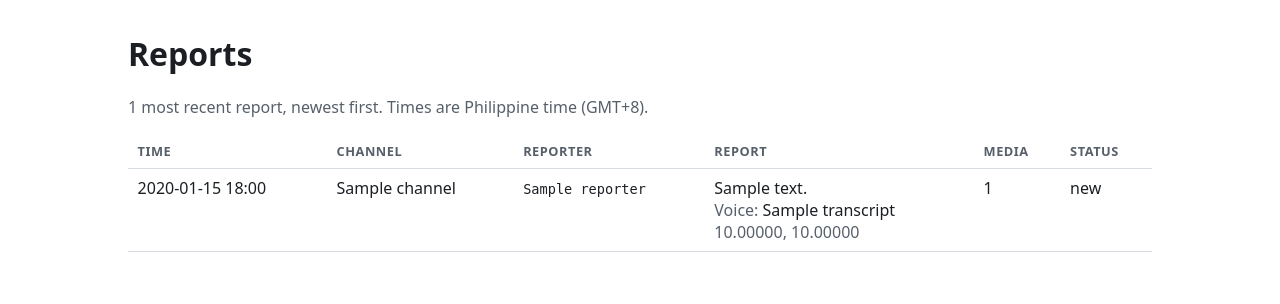
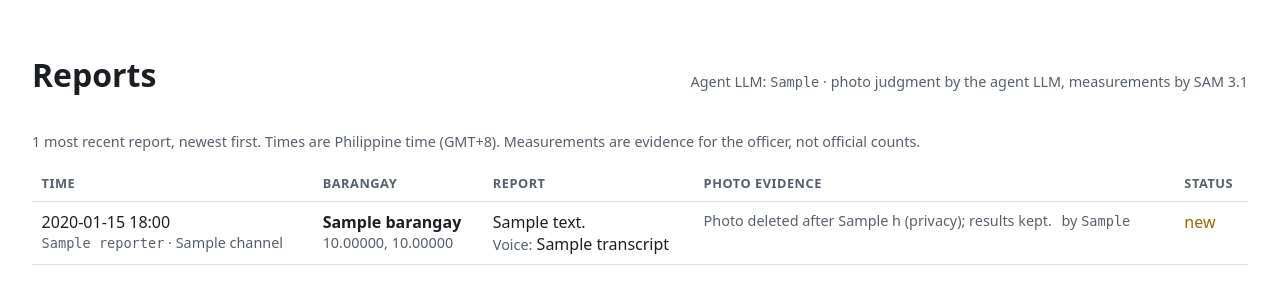
Before and after one commit to ronniecutamora/hack, a FastAPI app: template app/templates/reports.html in a window 1280 px wide. Shown: the top 304 px of the page. Run offline with FastAPI, Linux system fonts and the light colour scheme; the template is opened without the code that fills it: most values are stand-ins (such as "Sample title", 1, 10 or a date in 2020); parts of the project's set-up code (start-up, migrations or seed data) failed here and were passed over.

Commit message:
feat: show assessments and photo evidence on the reports page
Each report shows its barangay and how it was found, the agent's summary
and stated facts (unstated ones are skipped), the cleaned transcript with
the raw one behind a toggle, and each photo's overlay, judgment and SAM
measurement labelled as evidence. The header names the active agent LLM.
Photos, overlays and voice notes are served by id from /media/<id> only
while retained and only from inside the media folder.

```diff
--- a/app/main.py
+++ b/app/main.py
@@ -1,21 +1,27 @@
-"""FastAPI app: health check and a minimal server-rendered list of reports (dashboard seed).
+"""FastAPI app: health check, the officer's report list with assessments, and evidence media.
 
 Run with: uv run uvicorn app.main:app --reload
+
+There is no login yet, so the app must only listen on localhost (uvicorn's default). Add
+authentication before exposing it anywhere: the pages show reports and photos.
 """
 
+import mimetypes
+from collections import defaultdict
 from collections.abc import AsyncIterator
 from contextlib import asynccontextmanager
 from datetime import UTC, datetime, timedelta, timezone
 from pathlib import Path
+from typing import Any
 
-from fastapi import FastAPI, Request
-from fastapi.responses import HTMLResponse
+from fastapi import FastAPI, HTTPException, Request
+from fastapi.responses import FileResponse, HTMLResponse
 from fastapi.templating import Jinja2Templates
-from sqlmodel import Session, col, func, select
+from sqlmodel import Session, col, select
 
 from app.config import Settings, get_settings
 from app.db import init_db, make_engine
-from app.models import Media, Report, Reporter
+from app.models import Assessment, Media, PhotoAssessment, Report, Reporter
 
 MANILA = timezone(timedelta(hours=8))  # Philippine time, no daylight saving
 REPORT_LIMIT = 200
@@ -29,6 +35,65 @@
 
 
 templates.env.filters["manila_time"] = manila_time
+
+GEO_SOURCES = {
+    "pin": "location pin",
+    "exif": "photo GPS",
+    "text": "named in text",
+    "transcript": "named in voice note",
+    "llm": "named (read by the agent)",
+    "ambiguous": "several barangays named",
+    "none": "not found",
+}
+DEPTHS = {
+    "ankle": "ankle-deep",
+    "knee": "knee-deep",
+    "waist": "waist-deep",
+    "chest": "chest-deep",
+    "above_head": "above head",
+}
+
+
+def fact_lines(facts: dict[str, Any] | None) -> list[str]:
+    """The stated facts as short labels for the officer; unstated (null) fields are skipped."""
+    if not facts:
+        return []
+    lines: list[str] = []
+    if facts.get("is_correction"):
+        lines.append("CORRECTION of an earlier report")
+    if facts.get("flood_depth") in DEPTHS:
+        lines.append(f"flood {DEPTHS[facts['flood_depth']]}")
+    counts = [
+        ("houses_totally_damaged", "houses totally damaged"),
+        ("houses_partially_damaged", "houses partially damaged"),
+        ("houses_flooded", "houses flooded"),
+        ("families_affected", "families affected"),
+        ("families_evacuated", "families evacuated"),
+        ("persons_evacuated", "persons evacuated"),
+        ("dead", "dead"),
+        ("injured", "injured"),
+        ("missing", "missing"),
+        ("fish_cages_or_pens_damaged", "fish cages/pens damaged"),
+        ("livestock_lost", "animals lost"),
+    ]
+    lines += [f"{facts[key]} {label}" for key, label in counts if facts.get(key) is not None]
+    if facts.get("crop") not in (None, "none"):
+        crop = facts["crop"]
+        if facts.get("crop_area_hectares") is not None:
+            crop += f", {facts['crop_area_hectares']:g} ha"
+        if facts.get("crop_damage_percent") is not None:
+            crop += f", {facts['crop_damage_percent']:g}% damaged"
+        lines.append(crop)
+    for key, label in (("hazards", "hazards"), ("infrastructure", "damaged"), ("needs", "needs")):
+        if facts.get(key):
+            lines.append(f"{label}: {', '.join(v.replace('_', ' ') for v in facts[key])}")
+    if facts.get("place_detail"):
+        lines.append(f"place: {facts['place_detail']}")
+    return lines
+
+
+templates.env.globals["fact_lines"] = fact_lines
+templates.env.globals["GEO_SOURCES"] = GEO_SOURCES
 
 
 def create_app(settings: Settings | None = None) -> FastAPI:
@@ -51,18 +116,63 @@
     def reports(request: Request) -> HTMLResponse:
         with Session(request.app.state.engine) as session:
             rows = session.exec(
-                select(Report, Reporter.pseudonym, func.count(col(Media.id)))
+                select(Report, Reporter.pseudonym)
                 .join(Reporter, col(Reporter.id) == Report.reporter_id)
-                .outerjoin(Media, col(Media.report_id) == col(Report.id))
-                .group_by(col(Report.id))
                 .order_by(col(Report.received_at).desc())
                 .limit(REPORT_LIMIT)
             ).all()
+            ids = [report.id for report, _ in rows]
+            media = session.exec(select(Media).where(col(Media.report_id).in_(ids))).all()
+            assessments = session.exec(
+                select(Assessment).where(col(Assessment.report_id).in_(ids))
+            ).all()
+            photo_rows = session.exec(
+                select(PhotoAssessment).where(col(PhotoAssessment.report_id).in_(ids))
+            ).all()
+        media_by_id = {m.id: m for m in media}
+        media_by_report: defaultdict[int, list[Media]] = defaultdict(list)
+        for m in media:
+            media_by_report[m.report_id].append(m)
+        photos_by_report: defaultdict[int, list[dict[str, Any]]] = defaultdict(list)
+        for row in photo_rows:
+            photos_by_report[row.report_id].append(
+                {
+                    "assessment": row,
+                    "photo": media_by_id.get(row.media_id),
+                    "overlay": media_by_id.get(row.overlay_media_id),
+                }
+            )
+        by_report = {a.report_id: a for a in assessments}
         items = [
-            {"report": report, "reporter": pseudonym[:8], "media_count": media_count}
-            for report, pseudonym, media_count in rows
+            {
+                "report": report,
+                "reporter": pseudonym[:8],
+                "media": media_by_report[report.id],
+                "assessment": by_report.get(report.id),
+                "photos": photos_by_report[report.id],
+            }
+            for report, pseudonym in rows
         ]
-        return templates.TemplateResponse(request, "reports.html", {"items": items})
+        context = {
+            "items": items,
+            "agent_llm": settings.agent_llm,
+            "ttl_hours": settings.raw_media_ttl_hours,
+        }
+        return templates.TemplateResponse(request, "reports.html", context)
+
+    @app.get("/media/{media_id}")
+    def media_file(request: Request, media_id: int) -> FileResponse:
+        """Serve a stored photo, overlay or voice note by id, until retention deletes it."""
+        with Session(request.app.state.engine) as session:
+            media = session.get(Media, media_id)
+        if media is None or media.purged_at is not None:
+            raise HTTPException(404, "not found or deleted after the retention period")
+        root = settings.media_dir.resolve()
+        path = (settings.data_dir / media.path).resolve()
+        if root not in path.parents or not path.is_file():
+            raise HTTPException(404, "not found")
+        media_type = mimetypes.guess_type(path.name)[0] or "application/octet-stream"
+        return FileResponse(path, media_type=media_type, headers={"Cache-Control": "private"})
 
     return app
 
--- a/app/retention.py
+++ b/app/retention.py
@@ -45,7 +45,7 @@
 
 def purge_orphans(settings: Settings, engine: Engine, cutoff: datetime) -> int:
     """Delete files under media/ that no Media row points to and are older than the cutoff."""
-    media_dir = settings.data_dir / "media"
+    media_dir = settings.media_dir
     if not media_dir.is_dir():
         return 0
     with Session(engine) as session:
--- a/app/templates/reports.html
+++ b/app/templates/reports.html
@@ -5,40 +5,113 @@
   <meta name="viewport" content="width=device-width, initial-scale=1">
   <title>Reports</title>
   <style>
-    body { font-family: system-ui, sans-serif; margin: 2rem auto; max-width: 64rem; padding: 0 1rem; color: #1b1f24; }
+    body { font-family: system-ui, sans-serif; margin: 2rem auto; max-width: 76rem; padding: 0 1rem; color: #1b1f24; }
     table { border-collapse: collapse; width: 100%; }
-    th, td { text-align: left; padding: .5rem .6rem; border-bottom: 1px solid #d8dde3; vertical-align: top; }
+    th, td { text-align: left; padding: .55rem .6rem; border-bottom: 1px solid #d8dde3; vertical-align: top; }
     th { font-size: .8rem; text-transform: uppercase; letter-spacing: .04em; color: #57606a; }
     code { font-size: .85rem; }
-    .muted { color: #57606a; }
+    .muted { color: #57606a; font-size: .9rem; }
     .empty { padding: 2rem; border: 1px dashed #b6bec7; border-radius: .5rem; text-align: center; }
+    .chips { display: flex; flex-wrap: wrap; gap: .3rem; margin: .35rem 0; padding: 0; list-style: none; }
+    .chip { background: #eef1f4; border-radius: 1rem; padding: .1rem .55rem; font-size: .82rem; }
+    .chip.warn { background: #fff1d6; }
+    .chip.alert { background: #ffe1e1; }
+    .summary { margin: .25rem 0; }
+    .evidence { display: flex; gap: .6rem; align-items: flex-start; margin-bottom: .5rem; }
+    .evidence img { width: 11rem; border-radius: .3rem; border: 1px solid #d8dde3; }
+    .status-assessed { color: #1a7f37; }
+    .status-assessment_failed, .status-transcription_failed { color: #b42318; }
+    .status-assessing, .status-new { color: #9a6700; }
+    .error { color: #b42318; font-size: .85rem; }
+    details summary { cursor: pointer; color: #57606a; font-size: .85rem; }
+    header { display: flex; justify-content: space-between; align-items: baseline; flex-wrap: wrap; gap: 1rem; }
   </style>
 </head>
 <body>
-  <h1>Reports</h1>
+  <header>
+    <h1>Reports</h1>
+    <p class="muted">Agent LLM: <code>{{ agent_llm }}</code> · photo judgment by the agent LLM, measurements by SAM 3.1</p>
+  </header>
   {% if not items %}
     <p class="empty">No reports yet. Send a photo, voice note or text to the Telegram bot and it will show up here.</p>
   {% else %}
-    <p class="muted">{{ items|length }} most recent report{{ "s" if items|length != 1 }}, newest first. Times are Philippine time (GMT+8).</p>
+    <p class="muted">{{ items|length }} most recent report{{ "s" if items|length != 1 }}, newest first. Times are Philippine time (GMT+8). Measurements are evidence for the officer, not official counts.</p>
     <table>
       <thead>
-        <tr><th>Time</th><th>Channel</th><th>Reporter</th><th>Report</th><th>Media</th><th>Status</th></tr>
+        <tr><th>Time</th><th>Barangay</th><th>Report</th><th>Photo evidence</th><th>Status</th></tr>
       </thead>
       <tbody>
       {% for item in items %}
         {% set r = item.report %}
+        {% set a = item.assessment %}
         <tr>
-          <td>{{ r.received_at|manila_time }}</td>
-          <td>{{ r.channel }}</td>
-          <td><code>{{ item.reporter }}</code></td>
+          <td>{{ r.received_at|manila_time }}<div class="muted"><code>{{ item.reporter }}</code> · {{ r.channel }}</div></td>
+          <td>
+            {% if r.barangay %}<strong>{{ r.barangay }}</strong>{% else %}<span class="muted">—</span>{% endif %}
+            {% if a %}
+              <div class="muted">{{ GEO_SOURCES.get(a.geo_source, a.geo_source) }}{% if a.geo_detail %}: {{ a.geo_detail }}{% endif %}</div>
+            {% endif %}
+            {% if r.lat is not none %}<div class="muted">{{ "%.5f"|format(r.lat) }}, {{ "%.5f"|format(r.lon) }}</div>{% endif %}
+          </td>
           <td>
             {% if r.text %}<div>{{ r.text }}</div>{% endif %}
-            {% if r.transcript %}<div><span class="muted">Voice:</span> {{ r.transcript }}</div>{% endif %}
-            {% if r.lat is not none %}<div class="muted">{{ "%.5f"|format(r.lat) }}, {{ "%.5f"|format(r.lon) }}</div>{% endif %}
-            {% if not r.text and not r.transcript and r.lat is none %}<span class="muted">(no text)</span>{% endif %}
+            {% if a and a.transcript_clean %}
+              <div><span class="muted">Voice:</span> {{ a.transcript_clean }}</div>
+              {% if r.transcript != a.transcript_clean %}
+                <details><summary>Raw transcript</summary>{{ r.transcript }}</details>
+              {% endif %}
+            {% elif r.transcript %}
+              <div><span class="muted">Voice:</span> {{ r.transcript }}</div>
+            {% elif item.media|selectattr("kind", "equalto", "voice")|list %}
+              <div class="muted">Voice note not transcribed.</div>
+            {% endif %}
+            {% if a and a.facts %}
+              <p class="summary"><span class="muted">Agent:</span> {{ a.facts.summary_en }}</p>
+              <ul class="chips">
+                {% for line in fact_lines(a.facts) %}<li class="chip{% if line.startswith('CORRECTION') %} warn{% endif %}">{{ line }}</li>{% endfor %}
+              </ul>
+            {% endif %}
+            {% if not r.text and not r.transcript and r.lat is none and not item.photos %}<span class="muted">(no text)</span>{% endif %}
           </td>
-          <td>{{ item.media_count }}</td>
-          <td>{{ r.status }}</td>
+          <td>
+            {% for p in item.photos %}
+              {% set pa = p.assessment %}
+              <div class="evidence">
+                {% if p.overlay and p.overlay.purged_at is none %}
+                  <a href="/media/{{ p.overlay.id }}"><img src="/media/{{ p.overlay.id }}" alt="Photo with SAM masks: roofs orange, floodwater blue" loading="lazy"></a>
+                {% elif p.photo and p.photo.purged_at is none %}
+                  <a href="/media/{{ p.photo.id }}"><img src="/media/{{ p.photo.id }}" alt="Reported photo" loading="lazy"></a>
+                {% else %}
+                  <span class="muted">Photo deleted after {{ ttl_hours }} h (privacy); results kept.</span>
+                {% endif %}
+                <div>
+                  {% if pa.judgment %}
+                    {% set j = pa.judgment %}
+                    <ul class="chips">
+                      <li class="chip{% if j.roof_damage == 'severe' %} alert{% elif j.roof_damage == 'partial' %} warn{% endif %}">roof damage: {{ j.roof_damage }}</li>
+                      {% if j.floodwater %}<li class="chip warn">floodwater</li>{% endif %}
+                      {% if j.debris %}<li class="chip">debris</li>{% endif %}
+                      {% if j.tarpaulin %}<li class="chip">tarpaulin</li>{% endif %}
+                      {% if j.fallen_tree %}<li class="chip warn">fallen tree (needs confirmation)</li>{% endif %}
+                      <li class="chip">~{{ j.house_count_estimate }} houses visible</li>
+                    </ul>
+                    <div class="muted">{{ j.notes }}</div>
+                  {% endif %}
+                  {% if pa.measurement %}
+                    {% set m = pa.measurement %}
+                    <div class="muted">SAM measured: {{ m.roof_count }} roof{{ "s" if m.roof_count != 1 }}{% if m.floodwater_present %}, floodwater over {{ "%.0f"|format(m.floodwater_fraction * 100) }}% of the photo{% else %}, no floodwater{% endif %}</div>
+                  {% endif %}
+                  {% if pa.error %}<div class="error">{{ pa.error }}</div>{% endif %}
+                  <div class="muted">by <code>{{ pa.llm_model }}</code></div>
+                </div>
+              </div>
+            {% endfor %}
+          </td>
+          <td>
+            <span class="status-{{ r.status }}">{{ r.status|replace("_", " ") }}</span>
+            {% if a and a.error %}<div class="error">{{ a.error }}</div>{% endif %}
+            {% if a %}<div class="muted">by <code>{{ a.llm_model }}</code></div>{% endif %}
+          </td>
         </tr>
       {% endfor %}
       </tbody>
```
Also changed, not shown: tests/test_web.py (+91 -2 lines).
